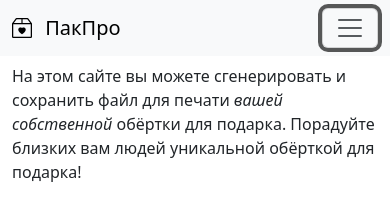
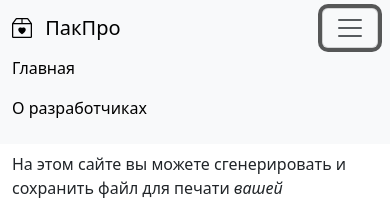
Before and after one commit to sh-arp-01-rinhack/rinhack-packing-paper-front, an Angular app: page /homepage in a window 390 px wide. Both pictures are taken after a click on the button "Переключатель навигации". Shown: the top 200 px of the page. Built offline with nearby package versions, Linux system fonts and the light colour scheme.

Commit message:
Navbar collapse fix

```diff
--- a/src/app/core/navbar/navbar.component.html
+++ b/src/app/core/navbar/navbar.component.html
@@ -5,10 +5,11 @@
       ПакПро
     </a>
     <button class="navbar-toggler" type="button" data-bs-toggle="collapse" data-bs-target="#navbarSupportedContent"
-      aria-controls="navbarSupportedContent" aria-expanded="false" aria-label="Переключатель навигации">
+      aria-controls="navbarSupportedContent" aria-expanded="false" aria-label="Переключатель навигации"
+      (click)="collapsed = !collapsed">
       <span class="navbar-toggler-icon"></span>
     </button>
-    <div class="collapse navbar-collapse" id="navbarSupportedContent">
+    <div class="collapse navbar-collapse" id="navbarSupportedContent" [ngbCollapse]="collapsed">
       <ul class="navbar-nav ms-auto mb-2 mb-lg-0">
         <li class="nav-item">
           <a class="nav-link active" aria-current="page" routerLink="/homepage">Главная</a>
--- a/src/app/core/navbar/navbar.component.ts
+++ b/src/app/core/navbar/navbar.component.ts
@@ -1,13 +1,14 @@
 import { Component } from '@angular/core';
 import { RouterLink } from '@angular/router';
+import { NgbCollapse } from '@ng-bootstrap/ng-bootstrap';
 
 @Component({
   selector: 'app-navbar',
   standalone: true,
-  imports: [RouterLink],
+  imports: [RouterLink, NgbCollapse],
   templateUrl: './navbar.component.html',
   styleUrl: './navbar.component.scss'
 })
 export class NavbarComponent {
-
+  collapsed = true
 }
```
